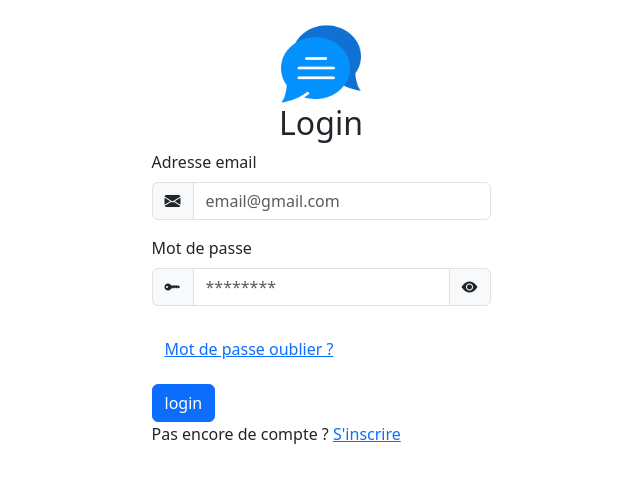
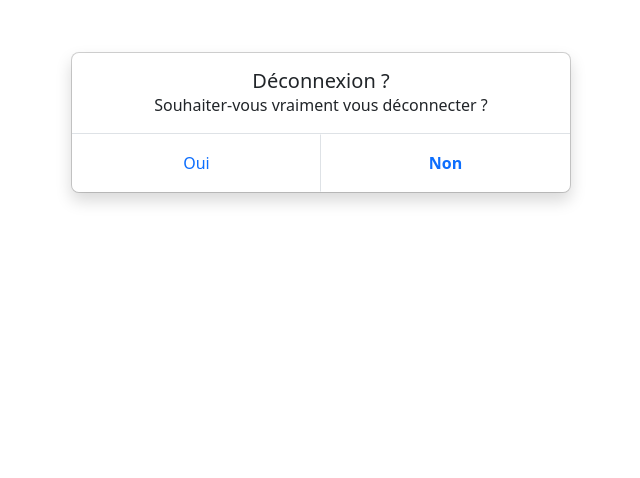
Before and after one commit to LucaM0001/Chat-App, a React (Vite) app: page /modal in a window 1280 px wide. Before the commit this address led to /. Shown: the top 478 px of the page, without its empty margins (319-959 px from the left). Built offline with nearby package versions, Linux system fonts and the light colour scheme.

Commit message:
Ajout du composant Modal et confirmation de deconnexion

```diff
--- a/src/App.jsx
+++ b/src/App.jsx
@@ -4,7 +4,8 @@ import SignUpForm from "./containers/Forms/SignUpForm/SignUpForm";
 import Users from "./containers/ChatApp/Users/Users";
 import Chat from "./containers/ChatApp/Chat/Chat";
 import ForgotPassword from "./containers/Forms/ForgotPassword/ForgotPassword";
-import { useEffect, useState } from "react";
+import { useState } from "react";
+import Modal from "./components/Modal/Modal";
 
 const App = (props) => {
   /* Inscription réussi ? */
@@ -17,6 +18,9 @@ const App = (props) => {
   const [isSamePassword, setIsSamePassword] = useState(false);
   /* Image valide */
   const [isNotValidImage, setIsNotValidImage] = useState(false);
+  /* Déconnexion */
+  const [isLogOut, setIsLogOut] = useState(false);
+
   /* Navigation */
   const navigate = useNavigate();
   /* Utilisateurs */
@@ -99,8 +103,19 @@ const App = (props) => {
 
   /* Déconnexion */
   const handleLogOut = () => {
+    setIsLogOut(true);
+  };
+
+  /* Confirmation déconnexion : Oui */
+  const handleConfirmLogout = () => {
     setIsLoggedIn(false);
+    setIsLogOut(false);
     navigate("/");
+  };
+
+  /* Réfus déconnexion : Nom */
+  const handleDeniedLogout = () => {
+    setIsLogOut(false);
   };
 
   return (
@@ -120,7 +135,15 @@ const App = (props) => {
         ) : (
           <Route
             path="/users/:id"
-            element={<Users users={users} logOut={handleLogOut} />}
+            element={
+              <Users
+                users={users}
+                isLogOut={isLogOut}
+                confirmLogOut={handleConfirmLogout}
+                deniedLogOut={handleDeniedLogout}
+                logOut={handleLogOut}
+              />
+            }
           />
         )}
 
@@ -141,6 +164,7 @@ const App = (props) => {
         />
         <Route path="/chat" Component={Chat} />
         {!isLoggedIn && <Route path="*" element={<Navigate to="/" />} />}
+        <Route path="/modal" Component={Modal} />
       </Routes>
     </div>
   );
--- /dev/null
+++ b/src/components/Modal/Modal.jsx
@@ -0,0 +1,36 @@
+import Button from "../Button/Button";
+
+const Modal = (props) => {
+  return (
+    <>
+      <div className="modal modal-sheet position-absolute d-block p-4">
+        <div className="modal-dialog">
+          <div className="modal-content rounded-3 shadow">
+            <div className="modal-body text-center">
+              <h5 className="mb-0">Déconnexion ?</h5>
+              <p className="mb-0">Souhaiter-vous vraiment vous déconnecter ?</p>
+            </div>
+            <div className="modal-footer flex-nowrap p-0">
+              <Button
+                type="button"
+                color="btn-link text-decoration-none col-6 py-3 m-0 rounded-0 border-end"
+                clic={props.confirmLogOut}
+              >
+                Oui
+              </Button>
+              <Button
+                type="button"
+                color="btn-link text-decoration-none col-6 py-3 m-0 rounded-0"
+                clic={props.deniedLogout}
+              >
+                <strong>Non</strong>
+              </Button>
+            </div>
+          </div>
+        </div>
+      </div>
+    </>
+  );
+};
+
+export default Modal;
--- a/src/containers/ChatApp/Users/Users.jsx
+++ b/src/containers/ChatApp/Users/Users.jsx
@@ -11,12 +11,12 @@ import MathieuProfil from "../../../assets/img/upload/mathieu.png";
 import NickProfil from "../../../assets/img/upload/nick.png";
 import Button from "../../../components/Button/Button";
 import User from "./User/User";
+import Modal from "../../../components/Modal/Modal";
 
 const Users = (props) => {
   const { id } = useParams();
   const users = props.users;
   const currentUser = users.find((user) => user.id === Number(id));
-  console.log(users);
 
   const userProfileStyle = {
     width: "60px",
@@ -62,6 +62,12 @@ const Users = (props) => {
 
   return (
     <div id="users" className="w-75">
+      {props.isLogOut && (
+        <Modal
+          confirmLogOut={props.confirmLogOut}
+          deniedLogout={props.deniedLogOut}
+        />
+      )}
       <div
         id="header"
         className="d-flex justify-content-between align-items-center"
@@ -76,7 +82,7 @@ const Users = (props) => {
           </div>
         </div>
         <Button color="btn-dark" type="button" clic={props.logOut}>
-          Déconnexion
+          <i className="bi bi-door-open-fill"></i> Déconnexion
         </Button>
       </div>
       <hr />
--- a/src/containers/Forms/ForgotPassword/ForgotPassword.jsx
+++ b/src/containers/Forms/ForgotPassword/ForgotPassword.jsx
@@ -16,7 +16,7 @@ const ForgotPassword = (props) => {
         Mot de passes : {user.password} <br />
       </Alert>
       <Button color="btn-dark" type="button" clic={props.goBack}>
-        Retour
+        <i className="bi bi-arrow-left"></i> Retour
       </Button>
     </div>
   );
```
